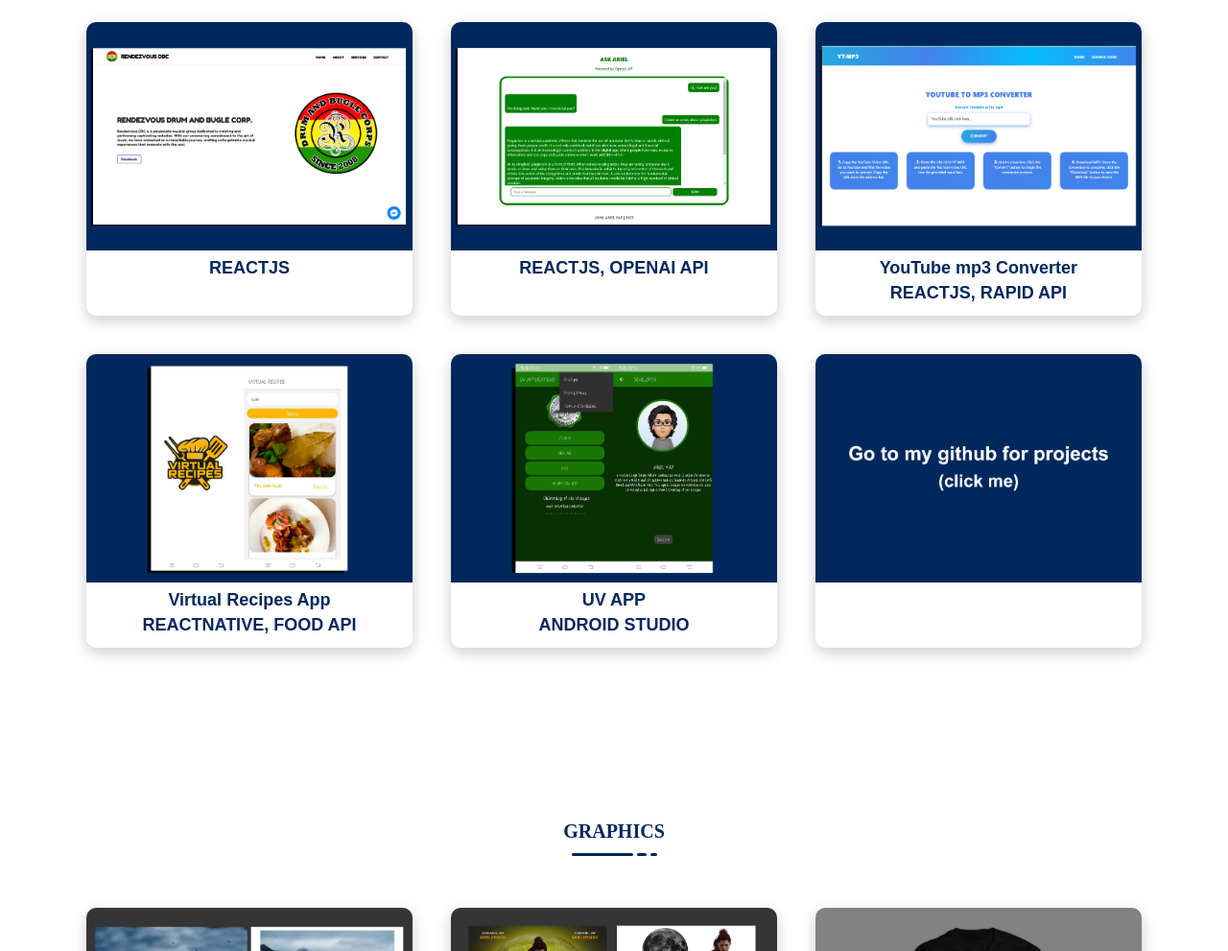
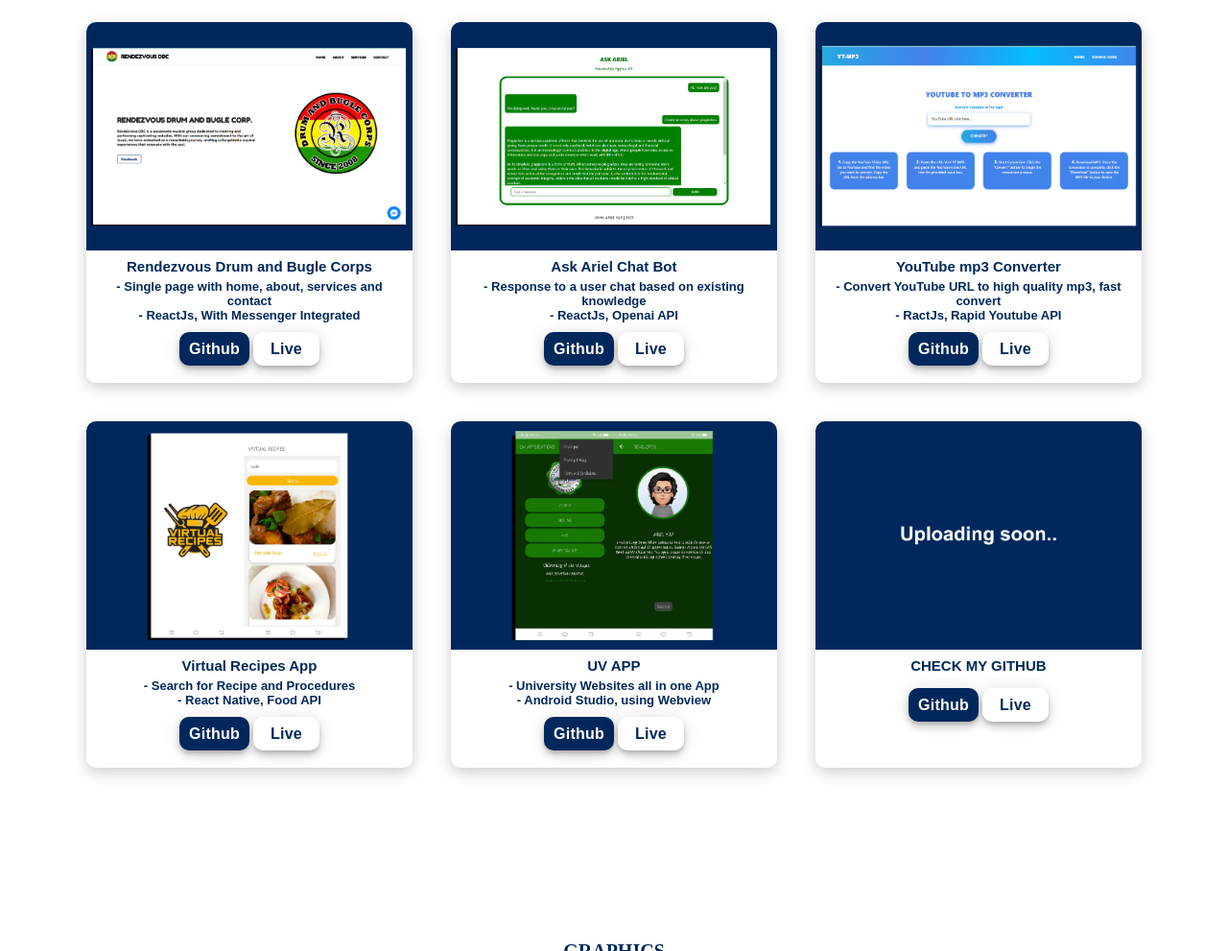
Before and after one commit to yapariel/creativeariel-portfolio, a plain HTML site: page index.html in a window 1280 px wide. Shown: the part 1809-2800 px from the top of the page at 96% size. Drawn offline with Linux system fonts and the light colour scheme; a web font is replaced by a local one.

Commit message:
added description on projects

```diff
--- a/css/style.css
+++ b/css/style.css
@@ -950,11 +950,102 @@ footer .copyright-text {
   margin-bottom: 10px;
 }
 
-.text h4 {
-  font-size: 18px;
+h4 {
+  font-size: 15px;
   margin-bottom: 5px;
+  font-weight: 800;
+  color: #00285c;
+}
+
+h2 {
+  font-size: 13px;
+  font-weight: 600;
+  color: #00285c;
 }
 
 .text p {
   font-size: 14px;
 }
+
+.github {
+  align-items: center;
+  color: #ffffff;
+  appearance: none;
+  background-color: #00285c;
+  border-radius: 10px;
+  border-style: none;
+  box-shadow: rgba(0, 0, 0, 0.2) 0 3px 5px -1px,
+    rgba(0, 0, 0, 0.14) 0 6px 10px 0, rgba(0, 0, 0, 0.12) 0 1px 18px 0;
+  box-sizing: border-box;
+  cursor: pointer;
+  display: inline-flex;
+  font-size: 16px;
+  font-weight: 600;
+  height: 35px;
+  justify-content: center;
+  letter-spacing: 0.25px;
+  line-height: normal;
+  max-width: 100%;
+  overflow: visible;
+  padding: 5px 10px;
+  position: relative;
+  text-align: center;
+  text-transform: none;
+  transition: box-shadow 280ms cubic-bezier(0.4, 0, 0.2, 1),
+    opacity 15ms linear 30ms, transform 270ms cubic-bezier(0, 0, 0.2, 1) 0ms;
+  user-select: none;
+  -webkit-user-select: none;
+  touch-action: manipulation;
+  width: auto;
+  will-change: transform, opacity;
+  z-index: 0;
+}
+
+.live {
+  align-items: center;
+  color: #00285c;
+  appearance: none;
+  background-color: #ffffff;
+  border-radius: 10px;
+  border-style: none;
+  box-shadow: rgba(0, 0, 0, 0.2) 0 3px 5px -1px,
+    rgba(0, 0, 0, 0.14) 0 6px 10px 0, rgba(0, 0, 0, 0.12) 0 1px 18px 0;
+  box-sizing: border-box;
+  cursor: pointer;
+  display: inline-flex;
+  font-size: 16px;
+  font-weight: 600;
+  height: 35px;
+  justify-content: center;
+  letter-spacing: 0.25px;
+  line-height: normal;
+  max-width: 100%;
+  overflow: visible;
+  padding: 5px 18px;
+  position: relative;
+  text-align: center;
+  text-transform: none;
+  transition: box-shadow 280ms cubic-bezier(0.4, 0, 0.2, 1),
+    opacity 15ms linear 30ms, transform 270ms cubic-bezier(0, 0, 0.2, 1) 0ms;
+  user-select: none;
+  -webkit-user-select: none;
+  touch-action: manipulation;
+  width: auto;
+  will-change: transform, opacity;
+  z-index: 0;
+}
+
+.live:hover {
+  color: #ffffff;
+  background-color: #00285c;
+}
+
+.github:hover {
+  color: #00285c;
+  background-color: #ffffff;
+}
+
+.button-project {
+  padding-bottom: 10px;
+  padding-top: 10px;
+}
--- a/index.html
+++ b/index.html
@@ -24,7 +24,6 @@
                       <li class="nav-item"><a href="#home" class="nav-link active">HOME <span></span></a></li>
                       <li class="nav-item"><a href="#about" class="nav-link">ABOUT <span></span></a></li>
                       <li class="nav-item"><a href="#portfolio" class="nav-link">PROJECTS <span></span></a></li>
-                      <li class="nav-item"><a href="graphics.html" class="nav-link">GRAPHICS <span></span></a></li>
                       <li class="nav-item"><a href="#contact" class="nav-link">CONTACT <span></span></a></li>
                   </ul>
                   </div>
@@ -110,86 +109,115 @@ My goal is to continuously expand my skill set while leveraging my expertise in
                  <div class="portfolio-item" data-category="web-design">
                     <div class="portfolio-item-inner">
                         <div class="portfolio-img">
-                            <a href="https://rendezvousdbc.creativeariel.studio/" target="_blank">
                             <img src="images/portfolio/1.png" alt="rendezvous dbc">
                             <div class="overlay">
                          <div class="text">
-                        <h4>REACTJS</h4>
+                        <h4>Rendezvous Drum and Bugle Corps</h4>
+                        <h2>- Single page with home, about, services and contact</h2>
+                        <h2>- ReactJs, With Messenger Integrated</h2>
+                            <div class="button-project">
+                              <a class="github" href="https://github.com/yapariel/RendezvousDBC" target="_blank">Github</a>
+                              <a class="live" href="https://rendezvousdbc.creativeariel.studio/" target="_blank">Live</a>
                             </div>
                             </div>
-                            </a>
+                            </div>
                         </div>
                     </div>
                 </div>
                 <div class="portfolio-item" data-category="web-design">
                   <div class="portfolio-item-inner">
                       <div class="portfolio-img">
-                          <a href="https://askariel.creativeariel.studio/" target="_blank">
                           <img src="images/portfolio/2.png" alt="">
                           <div class="overlay">
                          <div class="text">
-                        <h4>REACTJS, OPENAI API</h4>
+                        <h4>Ask Ariel Chat Bot</h4>
+                        <h2>- Response to a user chat based on existing knowledge</h2>
+                        <h2>- ReactJs, Openai API</h2>
+                        <div class="button-project">
+                              <a class="github" href="https://github.com/yapariel/AskAriel" target="_blank">Github</a>
+                              <a class="live" href="https://askariel.creativeariel.studio/" target="_blank">Live</a>
                             </div>
                             </div>
-                            </a>
+                            </div>
                         </div>
                     </div>
                 </div>
                  <div class="portfolio-item" data-category="web-design">
                   <div class="portfolio-item-inner">
-                      <a href="https://YTMP3.creativeariel.studio/" target="_blank">
                       <div class="portfolio-img">
                           <img src="images/portfolio/3.png" alt="">
                            <div class="overlay">
                          <div class="text">
                         <h4>YouTube mp3 Converter</h4>
-                        <h4>REACTJS, RAPID API</h4>
+                        <h2>- Convert YouTube URL to high quality mp3, fast convert</h2>
+                        <h2>- RactJs, Rapid Youtube API</h2>
+                        <div class="button-project">
+                              <a class="github" href="https://github.com/yapariel/YT-mp3" target="_blank">Github</a>
+                              <a class="live" href="https://YTMP3.creativeariel.studio/" target="_blank">Live</a>
                             </div>
                             </div>
-                            </a>
+                            </div>
                         </div>
                     </div>
                 </div>
 
               <div class="portfolio-item" data-category="web-design">
                   <div class="portfolio-item-inner">
-                      <a href="https://github.com/yapariel/VirtualRecipes" target="_blank">
                       <div class="portfolio-img">
                           <img src="images/portfolio/4.png" alt="">
                            <div class="overlay">
                          <div class="text">
                         <h4>Virtual Recipes App</h4>
-                        <h4>REACTNATIVE, FOOD API</h4>
+                        <h2>- Search for Recipe and Procedures</h2>
+                        <h2>- React Native, Food API</h2>
+                       <div class="button-project">
+                              <a class="github" href="https://github.com/yapariel/VirtualRecipes" target="_blank">Github</a>
+                              <a class="live" href="https://github.com/yapariel/VirtualRecipes" target="_blank">Live</a>
                             </div>
                             </div>
-                            </a>
+                            </div>
                         </div>
                     </div>
                 </div>
 
                 <div class="portfolio-item" data-category="web-design">
                   <div class="portfolio-item-inner">
-                      <a href="https://www.mediafire.com/file/3qj1boaptbaqkd1/UV-APP.apk/file" target="_blank">
                       <div class="portfolio-img">
                           <img src="images/portfolio/5.png" alt="">
                            <div class="overlay">
                          <div class="text">
                         <h4>UV APP</h4>
-                        <h4>ANDROID STUDIO</h4>
-                            </div>
-                            </div>
-                            </a>
-                      </div>
-                  </div>
-              </div>
-                 <div class="portfolio-item" data-category="web-design">
-                  <div class="portfolio-item-inner">
-                      <div class="portfolio-img">
-                          <a href="https://github.com/yapariel"><img src="images/portfolio/soon1.png" alt=""></a>
+                        <h2>- University Websites all in one App</h2>
+                        <h2>- Android Studio, using Webview</h2>
+                        <div class="button-project">
+                              <a class="github" href="https://github.com/yapariel/" target="_blank">Github</a>
+                              <a class="live" href="https://www.mediafire.com/file/3qj1boaptbaqkd1/UV-APP.apk/file" target="_blank">Live</a>
                             </div>
                             </div>
                             </div>
                         </div>
+                    </div>
+                </div>
+
+               <div class="portfolio-item" data-category="web-design">
+                  <div class="portfolio-item-inner">
+                      <div class="portfolio-img">
+                          <img src="images/portfolio/soon.png" alt="">
+                           <div class="overlay">
+                         <div class="text">
+                        <h4>CHECK MY GITHUB</h4>
+                        <!-- <h2>- University Websites all in one App</h2>
+                        <h2>- Android Studio, using Webview</h2> -->
+                        <div class="button-project">
+                              <a class="github" href="https://github.com/yapariel/" target="_blank">Github</a>
+                              <a class="live" href="https://github.com/yapariel/" target="_blank">Live</a>
+                            </div>
+                            </div>
+                            </div>
+                        </div>
+                    </div>
+                </div>
+
           </div>
       </section>
           <section class="portfolio section-padding" id="graphics">
```
Lines whose indentation alone changed are shown as unchanged.
